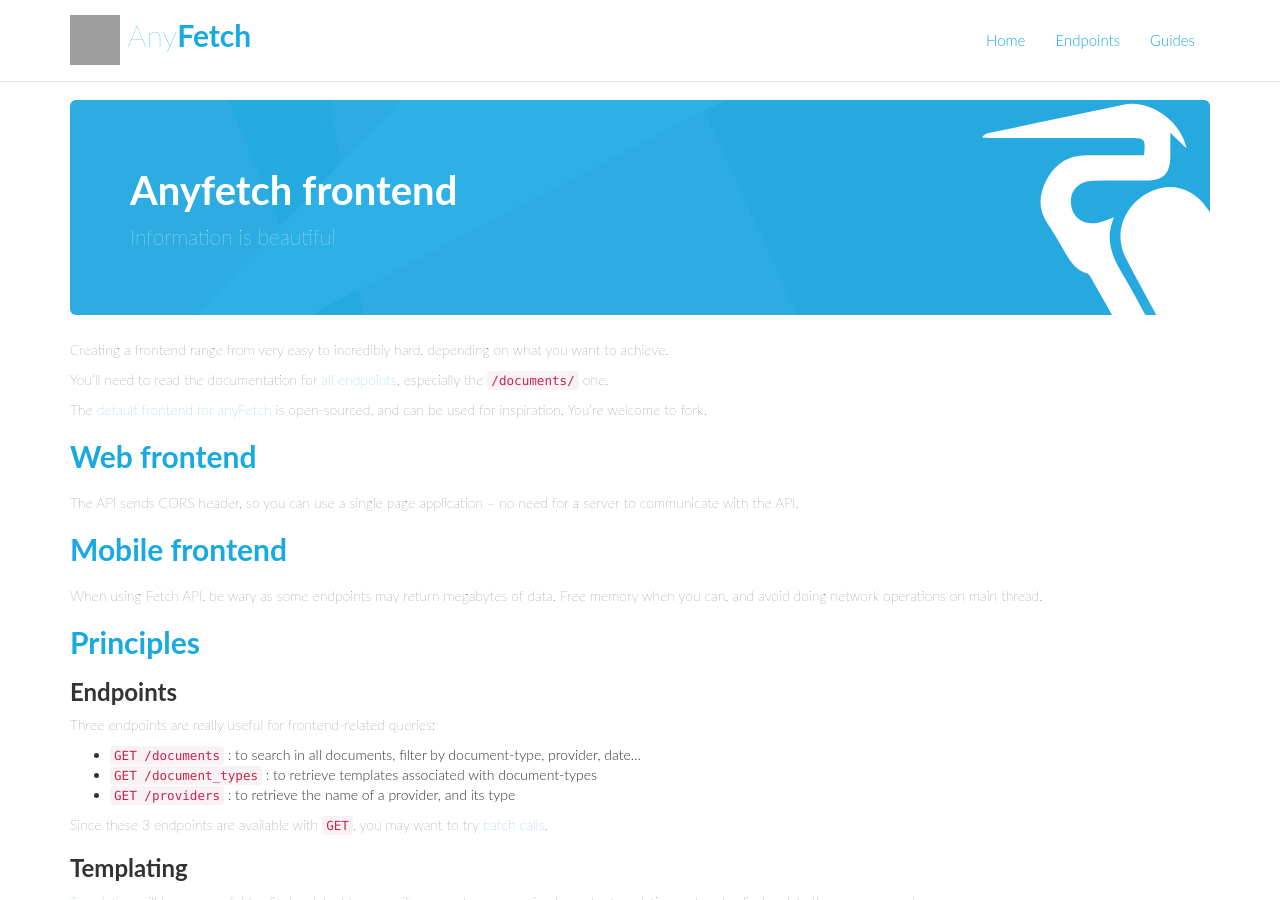
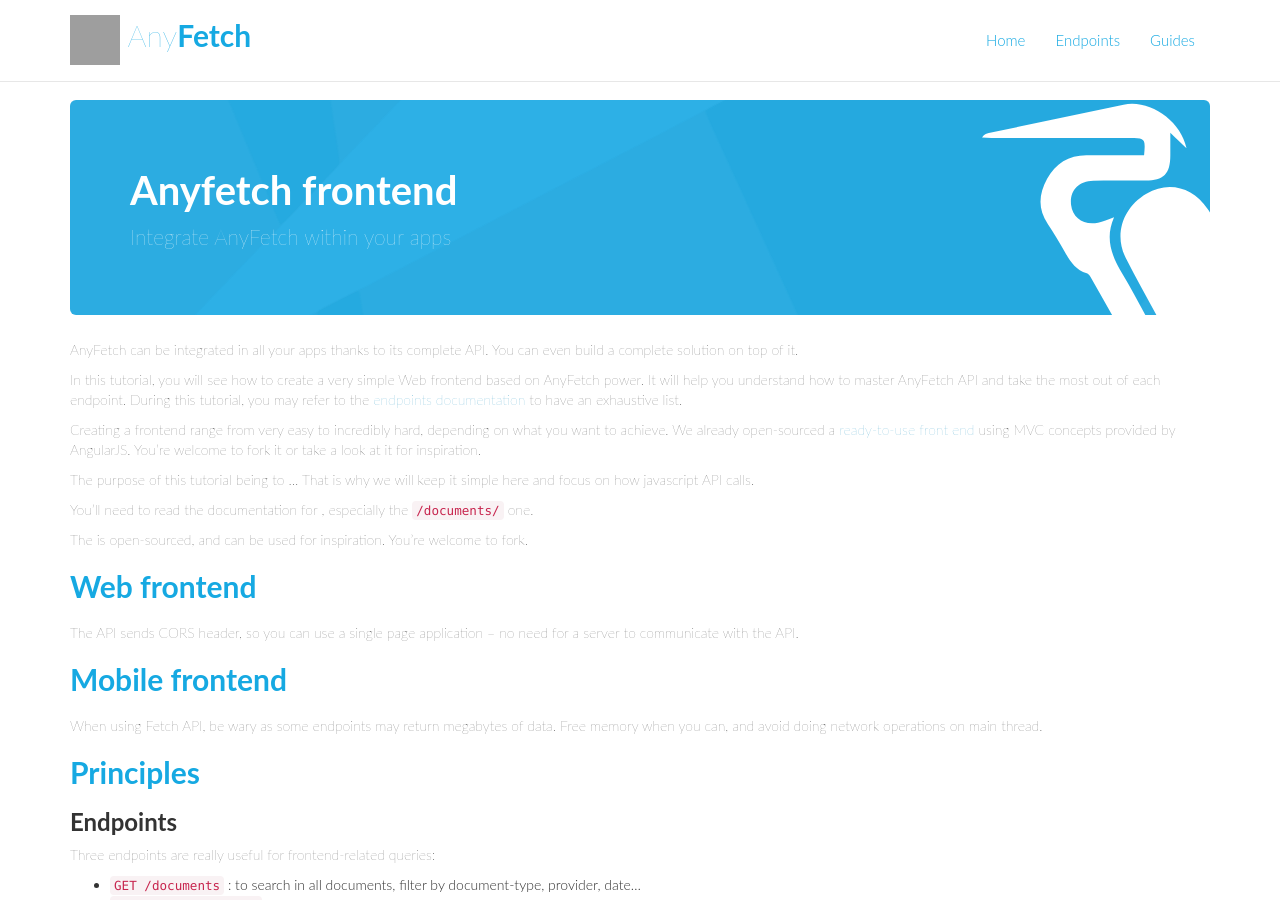
Before and after one commit to AnyFetch/developers.anyfetch.com, a Jekyll site: the page built from guides/creating/frontend.md, in a window 1280 px wide and 900 px high. Built offline with Jekyll 4.4.1, drawn with Linux system fonts in a browser that asks for light colours; nearby versions of some CDN libraries; Markdown is read by kramdown in place of the engine named in the settings; grey boxes are pictures that could not be loaded.

Commit message:
First step intro

```diff
--- a/guides/creating/frontend.md
+++ b/guides/creating/frontend.md
@@ -1,14 +1,22 @@
 ---
 title: Anyfetch frontend
-subtitle: Information is beautiful
+subtitle: Integrate AnyFetch within your apps
 layout: doc
 ---
 
-Creating a frontend range from very easy to incredibly hard, depending on what you want to achieve.
+AnyFetch can be integrated in all your apps thanks to its complete API. You can even build a complete solution on top of it.
 
-You'll need to read the documentation for [all endpoints](/endpoints), especially the `/documents/` one.
+In this tutorial, you will see how to create a very simple Web frontend based on AnyFetch power. It will help you understand how to master AnyFetch API and take the most out of each endpoint. During this tutorial, you may refer to the [endpoints documentation](/endpoints) to have an exhaustive list.
 
-The [default frontend for anyFetch](https://github.com/Papiel/app.anyfetch.com) is open-sourced, and can be used for inspiration. You're welcome to fork.
+Creating a frontend range from very easy to incredibly hard, depending on what you want to achieve. We already open-sourced a [ready-to-use front end](https://github.com/Papiel/app.anyfetch.com) using MVC concepts provided by AngularJS. You're welcome to fork it or take a look at it for inspiration.
+
+The purpose of this tutorial being to ... That is why we will keep it simple here and focus on how javascript API calls.
+
+
+
+You'll need to read the documentation for , especially the `/documents/` one.
+
+The is open-sourced, and can be used for inspiration. You're welcome to fork.
 
 ## Web frontend
 The API sends CORS header, so you can use a single page application -- no need for a server to communicate with the API.
```
